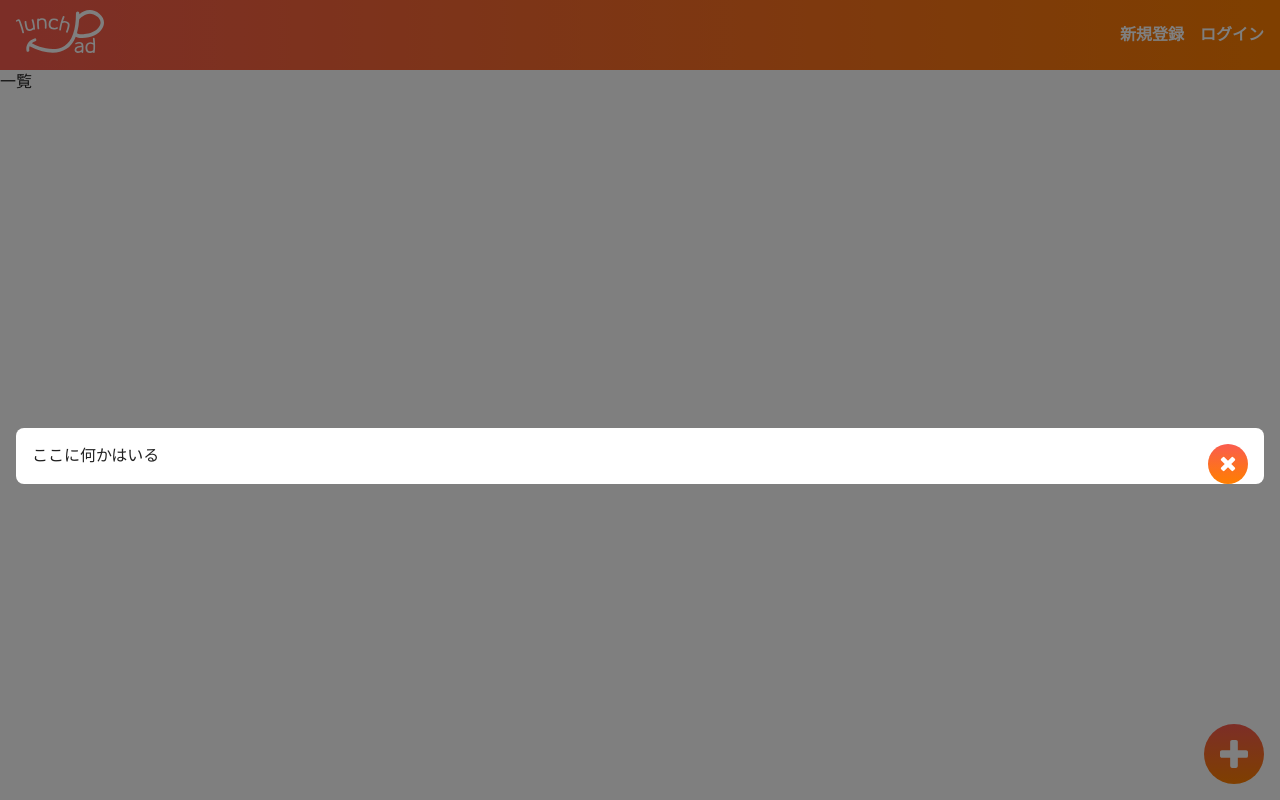
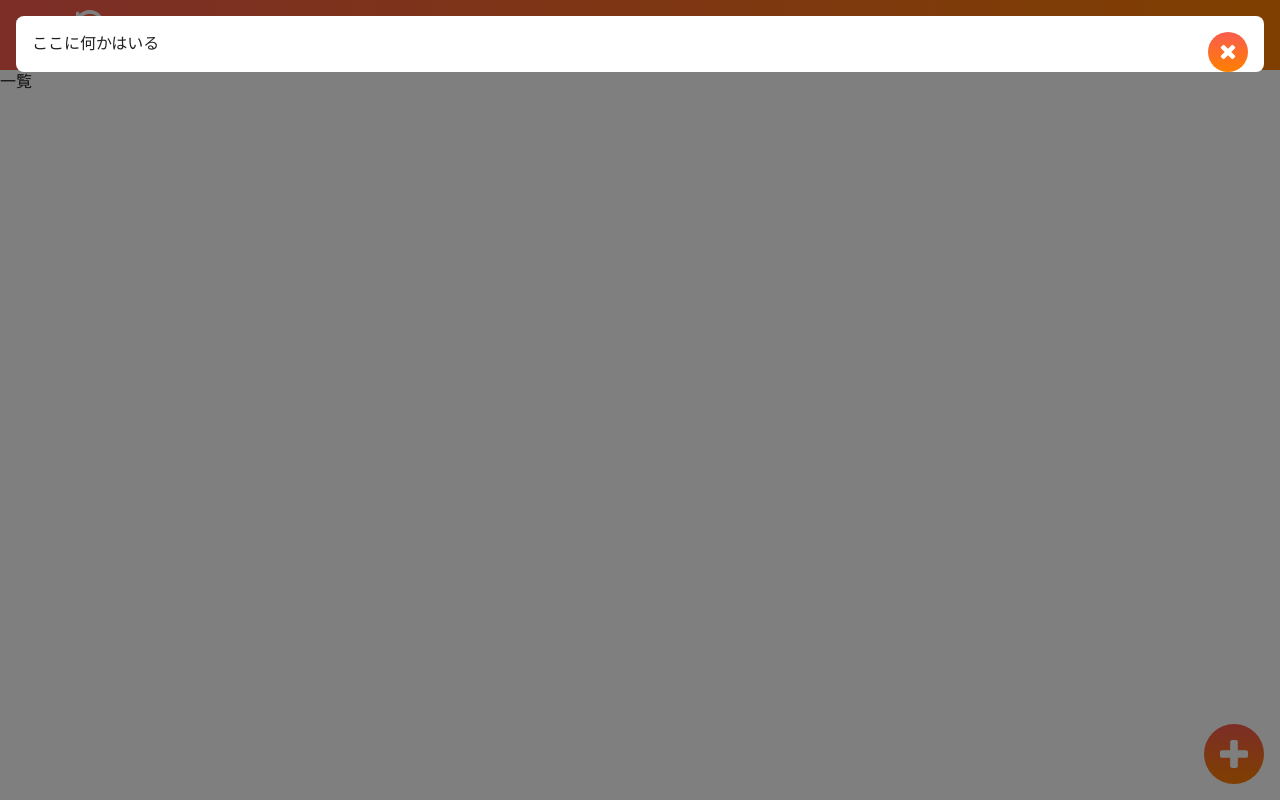
Before and after one commit to JOKOJOKO405/original-app, a Nuxt app: page /list in a window 1280 px wide. Built offline with nearby package versions, Linux system fonts and the light colour scheme.

Commit message:
Fix モーダル位置調整

```diff
--- a/components/ModalBase.vue
+++ b/components/ModalBase.vue
@@ -51,9 +51,10 @@ export default {
     background: #fff;
     padding: 16px;
     border-radius: $radius-sm;
-    top: 50%;
-    left: 50%;
-    transform: translate(-50%, 50%);
+    top: 16px;
+    left: 0;
+    right: 0;
+    margin: auto;
   }
   &__btn{
     @include circleBtn(40px);
```
